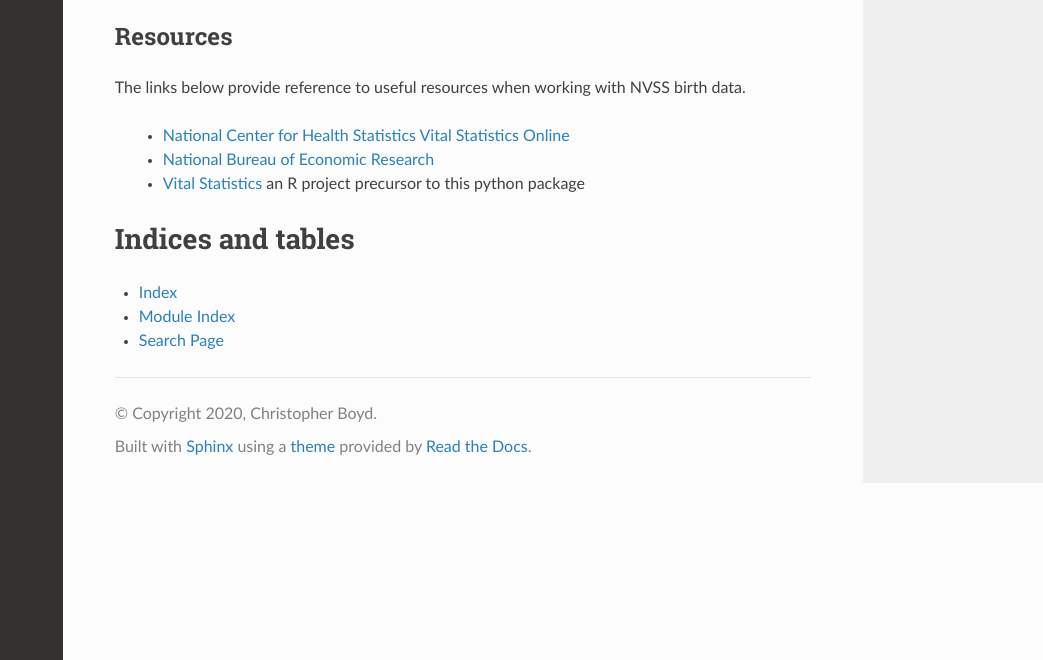
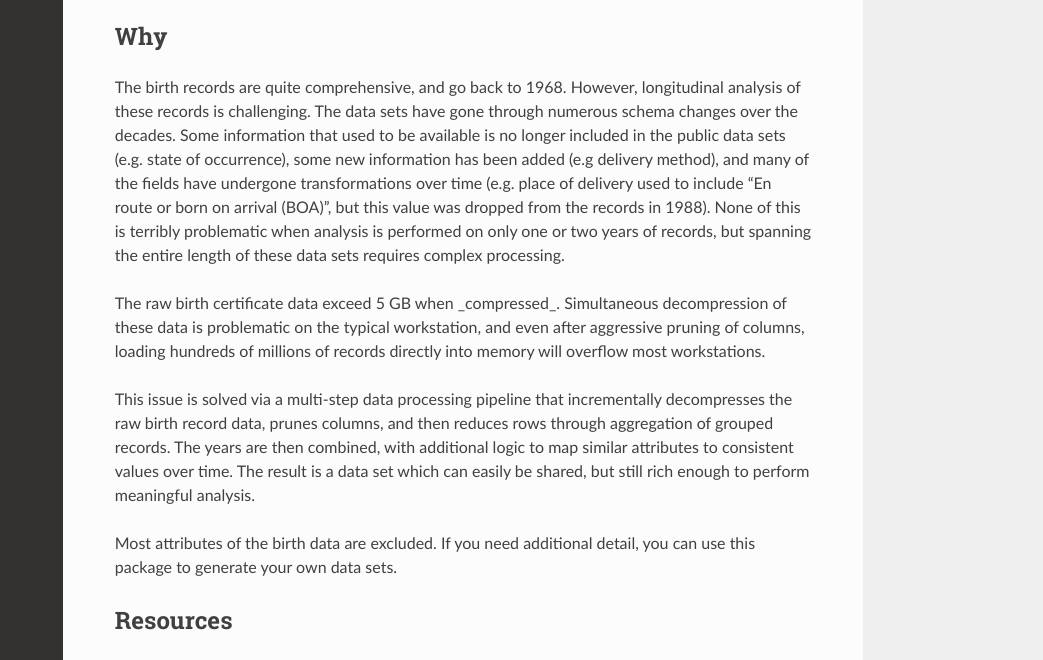
Before and after one commit to Mikuana/us_birth_data, a Sphinx documentation site: the page built from docs/source/index.rst, in a window 1280 px wide and 900 px high, scrolled down 1482 px, cut to the strip 240-900 px from the top of the window. Shown: the whole strip, without its empty margins (237-1280 px from the left). Built offline with Sphinx 7.4.7 and the Read the Docs theme 2.0.0, drawn with Linux system fonts in a browser that asks for light colours.

Commit message:
Adding some readme content to docs

```diff
--- a/docs/source/index.rst
+++ b/docs/source/index.rst
@@ -86,6 +86,34 @@ Definitions
     :show-inheritance:
 
 
+Why
+###
+
+The birth records are quite comprehensive, and go back to 1968. However, longitudinal
+analysis of these records is challenging. The data sets have gone through numerous
+schema changes over the decades. Some information that used to be available is no
+longer included in the public data sets (e.g. state of occurrence), some new information
+has been added (e.g delivery method), and many of the fields have undergone transformations
+over time (e.g. place of delivery used to include "En route or born on arrival (BOA)",
+but this value was dropped from the records in 1988). None of this is terribly
+problematic when analysis is performed on only one or two years of records, but
+spanning the entire length of these data sets requires complex processing.
+
+The raw birth certificate data exceed 5 GB when _compressed_. Simultaneous
+decompression of these data is problematic on the typical workstation, and even after
+aggressive pruning of columns, loading hundreds of millions of records directly
+into memory will overflow most workstations.
+
+This issue is solved via a multi-step data processing pipeline that incrementally
+decompresses the raw birth record data, prunes columns, and then reduces rows through
+aggregation of grouped records. The years are then combined, with additional logic
+to map similar attributes to consistent values over time. The result is a data set
+which can easily be shared, but still rich enough to perform meaningful analysis.
+
+Most attributes of the birth data are excluded. If you need additional detail, you
+can use this package to generate your own data sets.
+
+
 Resources
 #########
 
```
